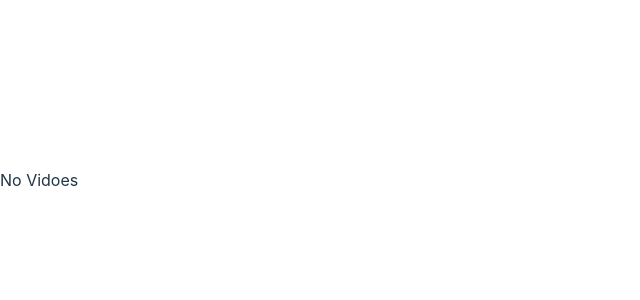
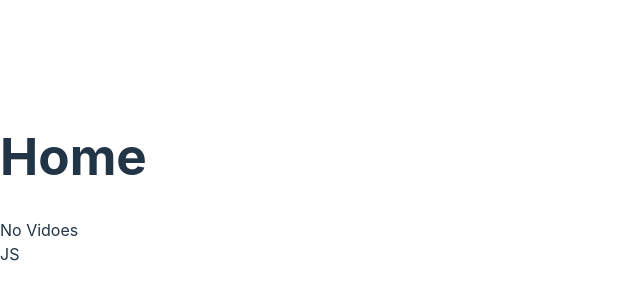
Before and after one commit to jaeny622/video-handling-fe, a React (Vite) app: page / in a window 1280 px wide. Shown: the part 220-520 px from the top of the page, without its empty margins (0-640 px from the left). Built offline with nearby package versions, Linux system fonts and the light colour scheme.

Commit message:
[feat] Global Layout 적용

```diff
--- /dev/null
+++ b/src/Layouts/GlobalLayout.tsx
@@ -0,0 +1,13 @@
+import { Outlet } from "react-router";
+
+export default function GlobalLayout() {
+  return (
+    <div>
+      <header>
+        <h1>Home</h1>
+      </header>
+      <Outlet />
+      <footer>JS</footer>
+    </div>
+  );
+}
--- a/src/Routes/Routes.tsx
+++ b/src/Routes/Routes.tsx
@@ -1,5 +1,7 @@
 import { lazy } from "react";
 import { Routes, Route } from "react-router";
+
+import GlobalLayout from "../Layouts/GlobalLayout";
 
 const Trending = lazy(() => import("../Pages/Trending"));
 const Join = lazy(() => import("../Pages/Join"));
@@ -7,20 +9,24 @@ const Search = lazy(() => import("../Pages/Search"));
 const Login = lazy(() => import("../Pages/Login"));
 const Detail = lazy(() => import("../Pages/Detail"));
 const Edit = lazy(() => import("../Pages/Edit"));
+const Upload = lazy(() => import("../Pages/Upload"));
 const NotFound = lazy(() => import("../Pages/NotFound"));
 
 export default function GlobalRoutes() {
   return (
     <Routes>
+      <Route path="/" element={<GlobalLayout />}>
         <Route index element={<Trending />} />
         <Route path="join" element={<Join />} />
         <Route path="login" element={<Login />} />
         <Route path="search" element={<Search />} />
         <Route path="video">
+          <Route path="upload" element={<Upload />} />
+          <Route path="edit" element={<Edit />} />
           <Route path=":id" element={<Detail />} />
-        <Route path="edit" element={<Edit />} />
         </Route>
         <Route path="*" element={<NotFound />} />
+      </Route>
     </Routes>
   );
 }
```
Lines whose indentation alone changed are shown as unchanged.
